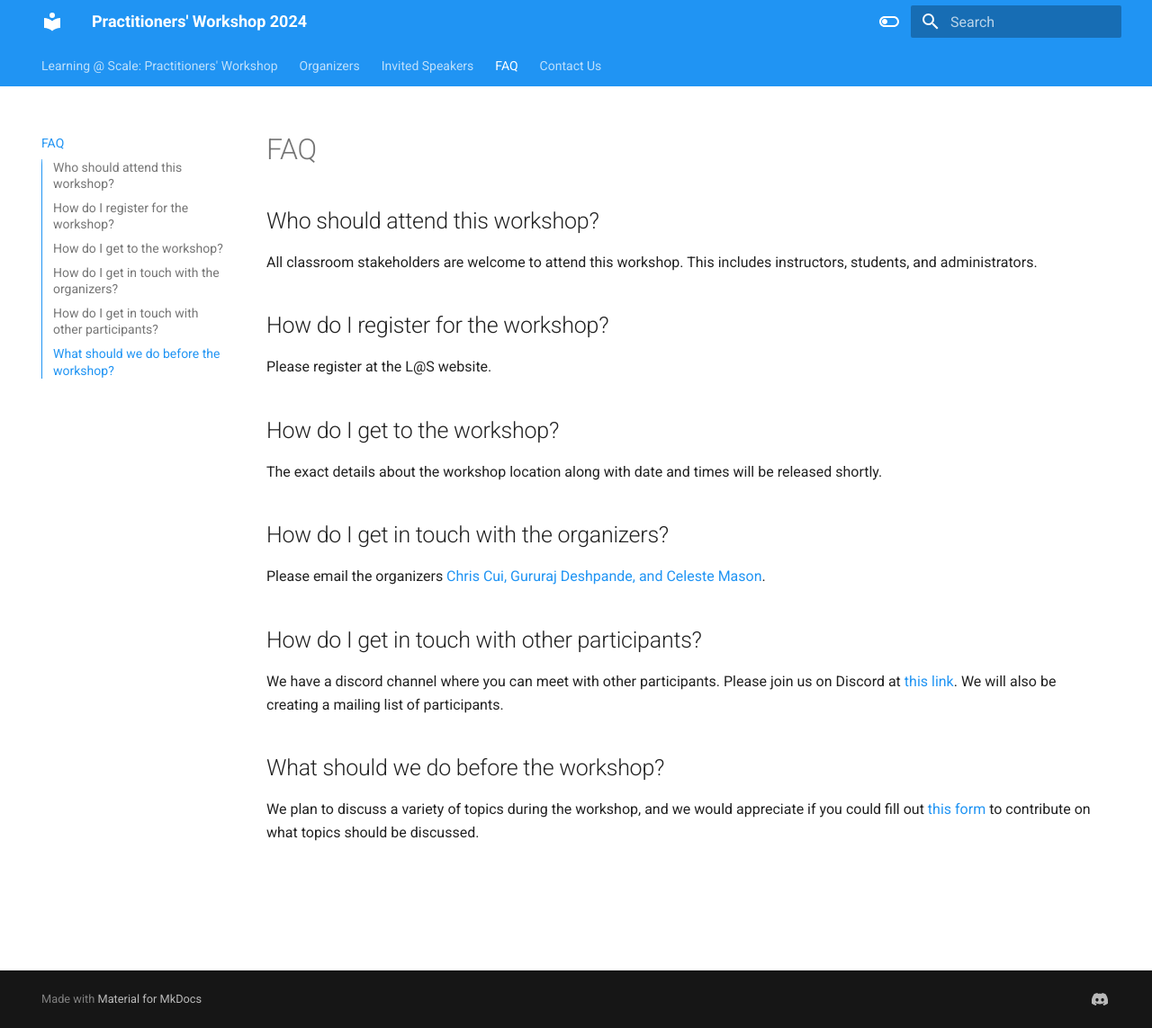
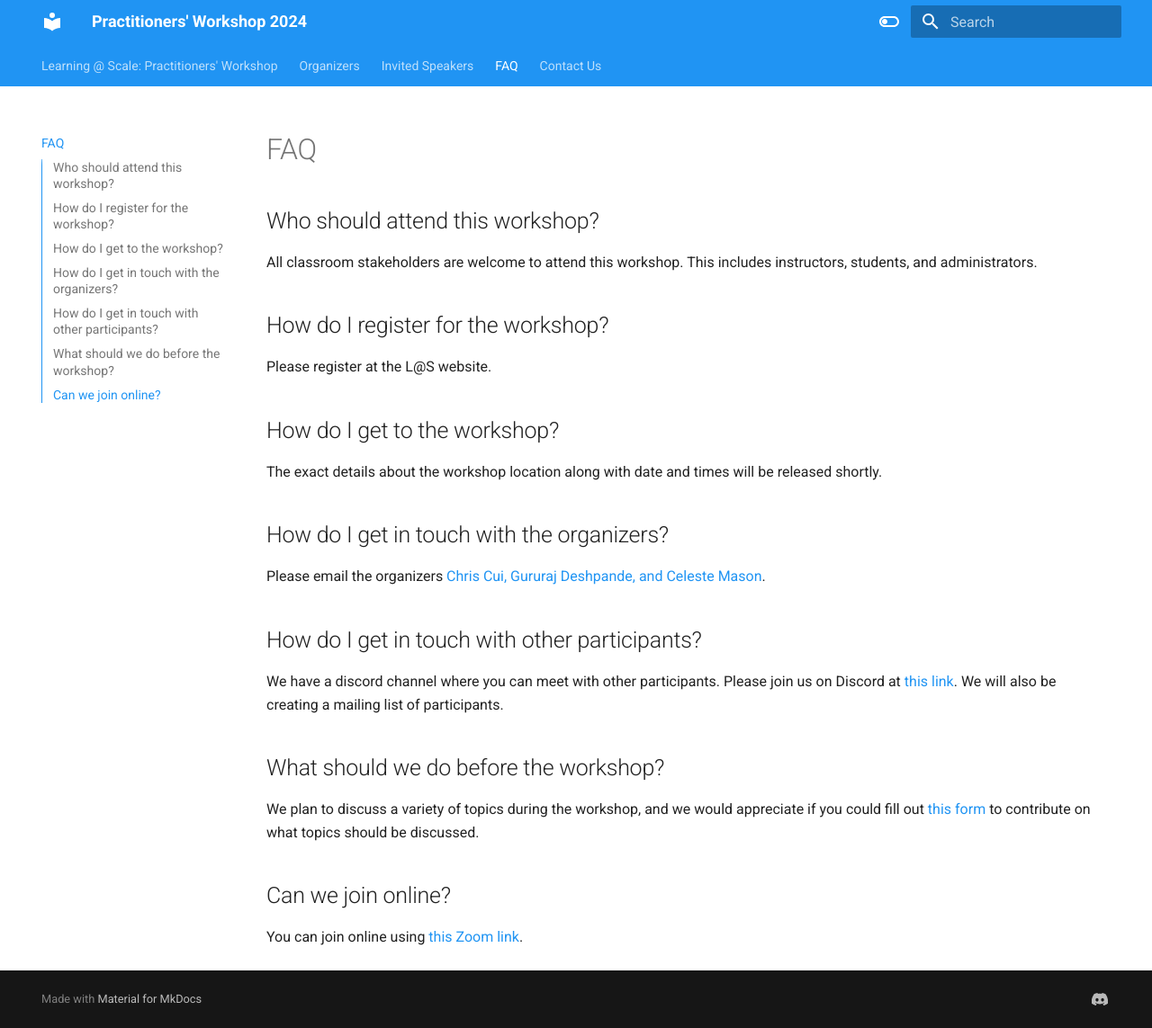
Before and after one commit to guru-desh/practitioners-workshop-2024, an MkDocs documentation site: the page built from docs/faq.md, in a window 1280 px wide and 1143 px high. Shown: the whole window at 90% size. Built offline with MkDocs 1.6.1 and Material for MkDocs 9.7.7, drawn with Linux system fonts in a browser that asks for light colours.

Commit message:
add zoom link

```diff
--- a/docs/faq.md
+++ b/docs/faq.md
@@ -23,3 +23,7 @@ We have a discord channel where you can meet with other participants. Please joi
 ## What should we do before the workshop?
 
 We plan to discuss a variety of topics during the workshop, and we would appreciate if you could fill out [this form](https://docs.google.com/forms/d/e/1FAIpQLScs3blpokV1cIVRnzLCPSGBgvuhmM8JrkbwKY_SIQkRKQKb_g/viewform) to contribute on what topics should be discussed.
+
+## Can we join online?
+
+You can join online using [this Zoom link](https://gatech.zoom.us/j/98702029173?pwd=ObaTf8Aq4Qtea0LAFk53SYp7UazcbL.1).
```
Also changed, not shown: docs/index.md (+2 -0 lines).
